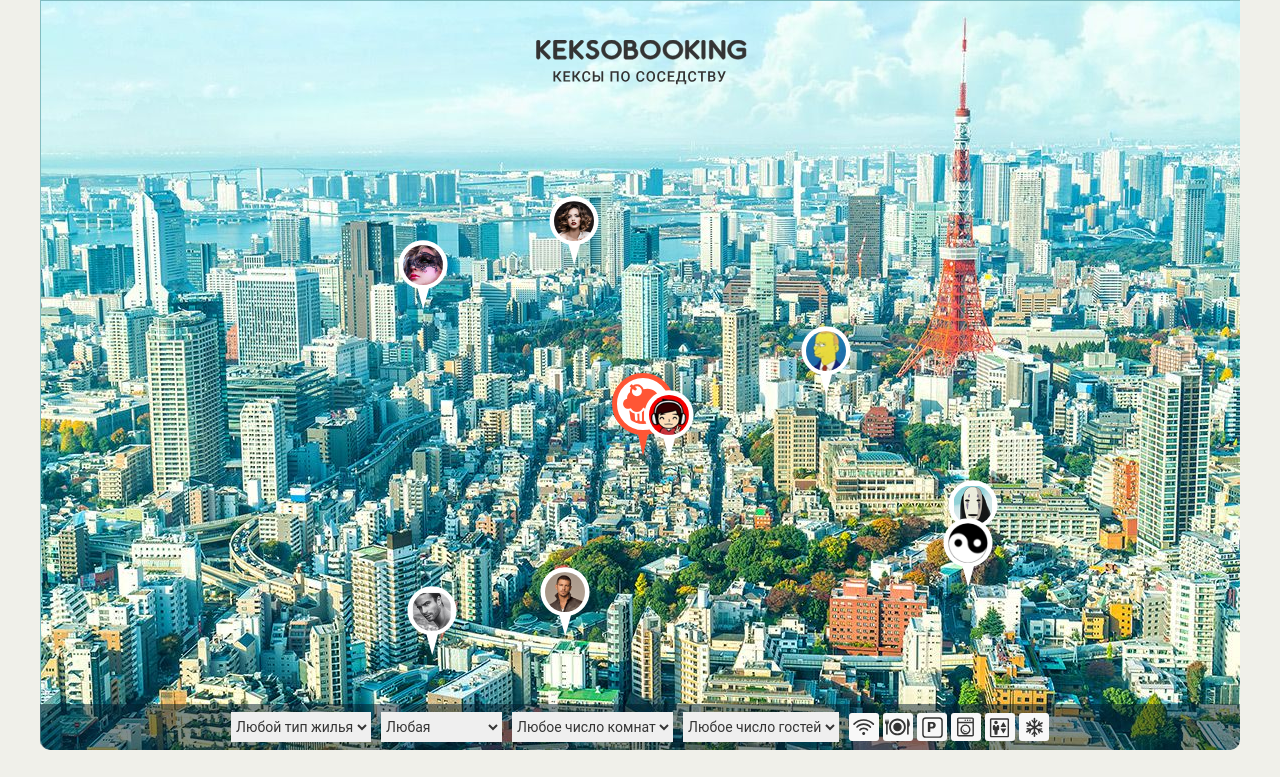
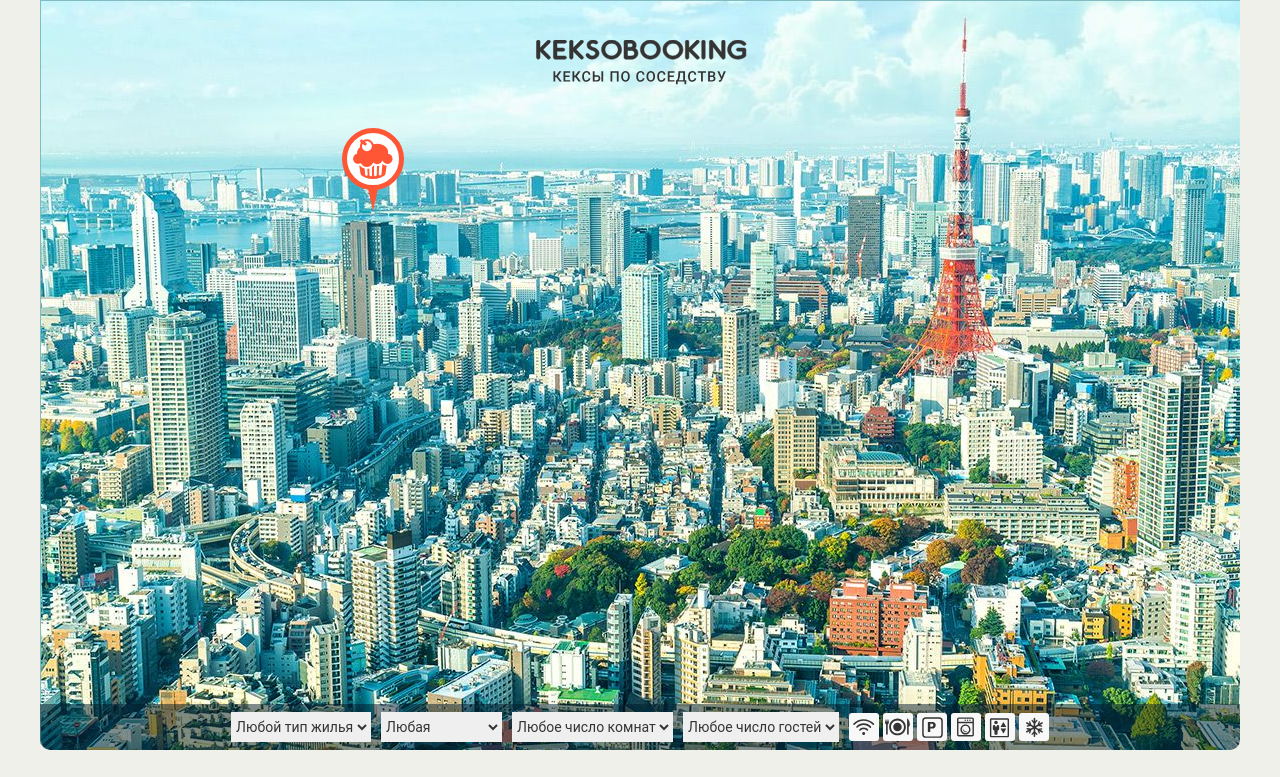
Before and after one commit to galtranspb/566939-keksobooking, a website: page index.html in a window 1280 px wide. Both pictures are taken after a click on the button "Поставь меня куда-нибудь". Shown: the top 777 px of the page. Drawn offline with Linux system fonts and the light colour scheme; files whose address does not match are found by name.

Commit message:
Fixed render-pins.js

```diff
--- a/index.html
+++ b/index.html
@@ -276,7 +276,7 @@
 
 <script src="js/lib.js"></script>
 <script src="js/data.js"></script>
-<script src="js/create-pins.js"></script>
+<script src="js/render-pins.js"></script>
 <script src="js/card.js"></script>
 <script src="js/pin-main.js"></script>
 <script src="js/form.js"></script>
--- a/js/create-pins.js
+++ /dev/null
@@ -1,29 +0,0 @@
-'use strict';
-
-(function () {
-
-  var templatePin = window.lib.template.querySelector('.map__pin');
-  var pinList = document.querySelector('.map__pins');
-
-
-  // Принимает массив объектов-объявлений ads.
-  // Создает копию разметки маркера из шаблона TemplatePin. Определяет положение маркера, адрес изображения и текстовое
-  //  содержимое альтернативного изображения в соответсвии со свойствами объекта.
-  var renderPopupPin = function (obj) {
-    var popupPin = templatePin.cloneNode(true);
-    popupPin.style = 'left: ' + obj.location.x + 'px; top: ' + obj.location.y + 'px;';
-    popupPin.querySelector('img').src = obj.author.avatar;
-    popupPin.querySelector('img').alt = obj.offer.title;
-    return popupPin;
-  };
-
-  // Отрисовывает сгенерированные DOM-элементы в блок .map-pins.
-  window.createPins = function (arr) {
-    var fragment = document.createDocumentFragment();
-    for (var i = 0; i < arr.length; i++) {
-      fragment.appendChild(renderPopupPin(arr[i]));
-    }
-    pinList.appendChild(fragment);
-  };
-
-})();
--- a/js/pin-main.js
+++ b/js/pin-main.js
@@ -30,7 +30,7 @@
     activateMap();
     activateForm();
     showAddress(pinMain);
-    window.createPins(window.data);
+    window.renderPins(window.data);
   };
 
   // Принимает индекс. Скрывает все объявления и показывет объявление с входящим индексом.
```
